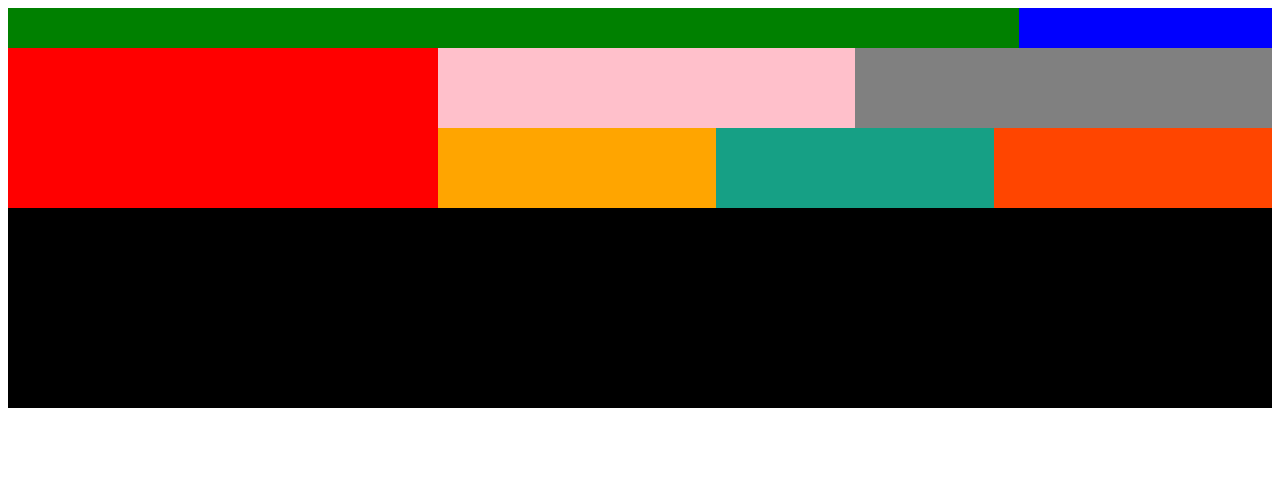
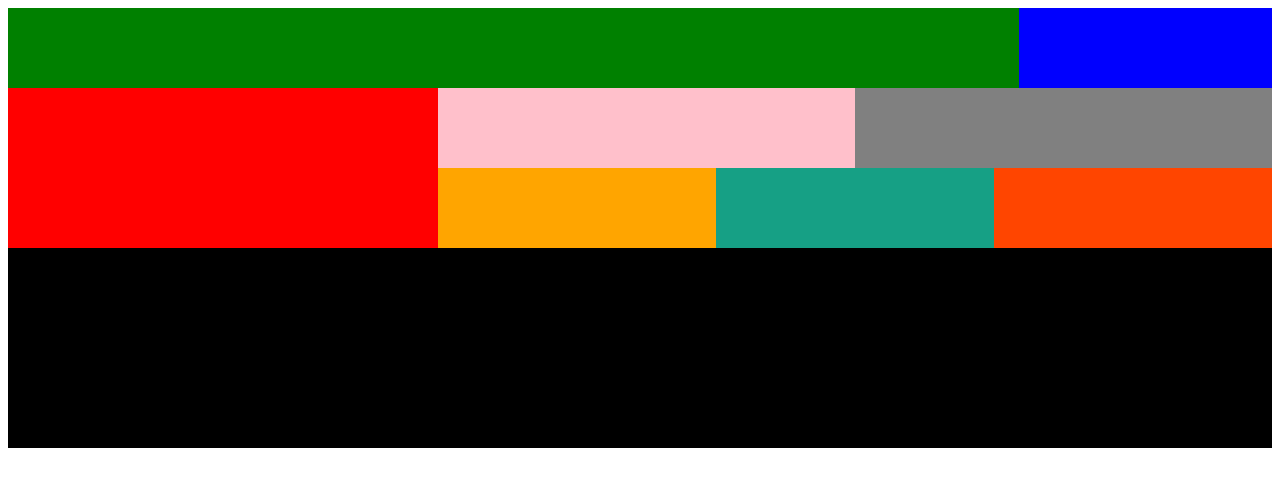
Before and after one commit to Sulian-Gouard/Exercice-6---html-CSS, a plain HTML site: page index.html in a window 1280 px wide. Drawn offline with Linux system fonts and the light colour scheme.

Commit message:
corrections - retrait de la div box, ajout de la height du htmt, passage des height en %, correction de l'anglais dans le code

```diff
--- a/index.html
+++ b/index.html
@@ -3,34 +3,21 @@
 
 <head>
     <title>Exercice 6</title>
-    <link rel="stylesheet" href="styles.css" />
+    <meta charset="utf-8"/>
+    <link rel="stylesheet" href="styles.css"/>
 </head>
 
 <body>
 
-
-    <div class="box">
-        <div class="green">
-        </div>
-        <div class="blue">
-        </div>
-        <div class="red">
-        </div>
-        <div class=pink>
-        </div>
-        <div class="grey">
-        </div>
-        <div class="orange2">
-        </div>
-        <div class="vert2">
-        </div>
-        <div class="orange3">
-        </div>
-        <div class="black">
-        </div>
-    </div>
-
-
+        <div class="green"></div>
+        <div class="blue"></div>
+        <div class="red"></div>
+        <div class=pink></div>
+        <div class="grey"></div>
+        <div class="orange2"></div>
+        <div class="green2"></div>
+        <div class="orange3"></div>
+        <div class="black"></div>
 
 
 </body>
--- a/styles.css
+++ b/styles.css
@@ -1,6 +1,7 @@
-* {
-    box-sizing: border-box;
-  }
+html,body {
+
+    height:100%
+}
 
 
 .green
@@ -8,7 +9,7 @@
     float:left;
     background-color: green;
     width:80%;
-    padding:20px;
+    height:10%;
 
 }
 
@@ -17,13 +18,13 @@
     float:left;
     background-color: blue;
     width:20%;
-    padding:20px;
+    height:10%;
 }
 .red
 {
     background-color: red;
     width:34%;
-    padding:80px;
+    height:20%;
     float:left;
 
 }
@@ -31,7 +32,7 @@
 {
     background-color:pink;
     width:33%;
-    padding:40px;
+    height:10%;
     float:left;
 }
 .grey
@@ -39,28 +40,28 @@
     float: left;
     background-color: grey;
     width:33%;
-    padding:40px;
+    height:10%;
 
 }
 .orange2
 {
     background-color: orange;
     width:22%;
-    height:80px;
+    height:10%;
     float:left;
 }
-.vert2
+.green2
 {
     background-color: #16a085;
     width:22%;
-    height:80px;
+    height:10%;
     float:left;
 }
 .orange3
 {
     background-color: orangered;
     width:22%;
-    height:80px;
+    height:10%;
     float:left;
 }
 .black
```
